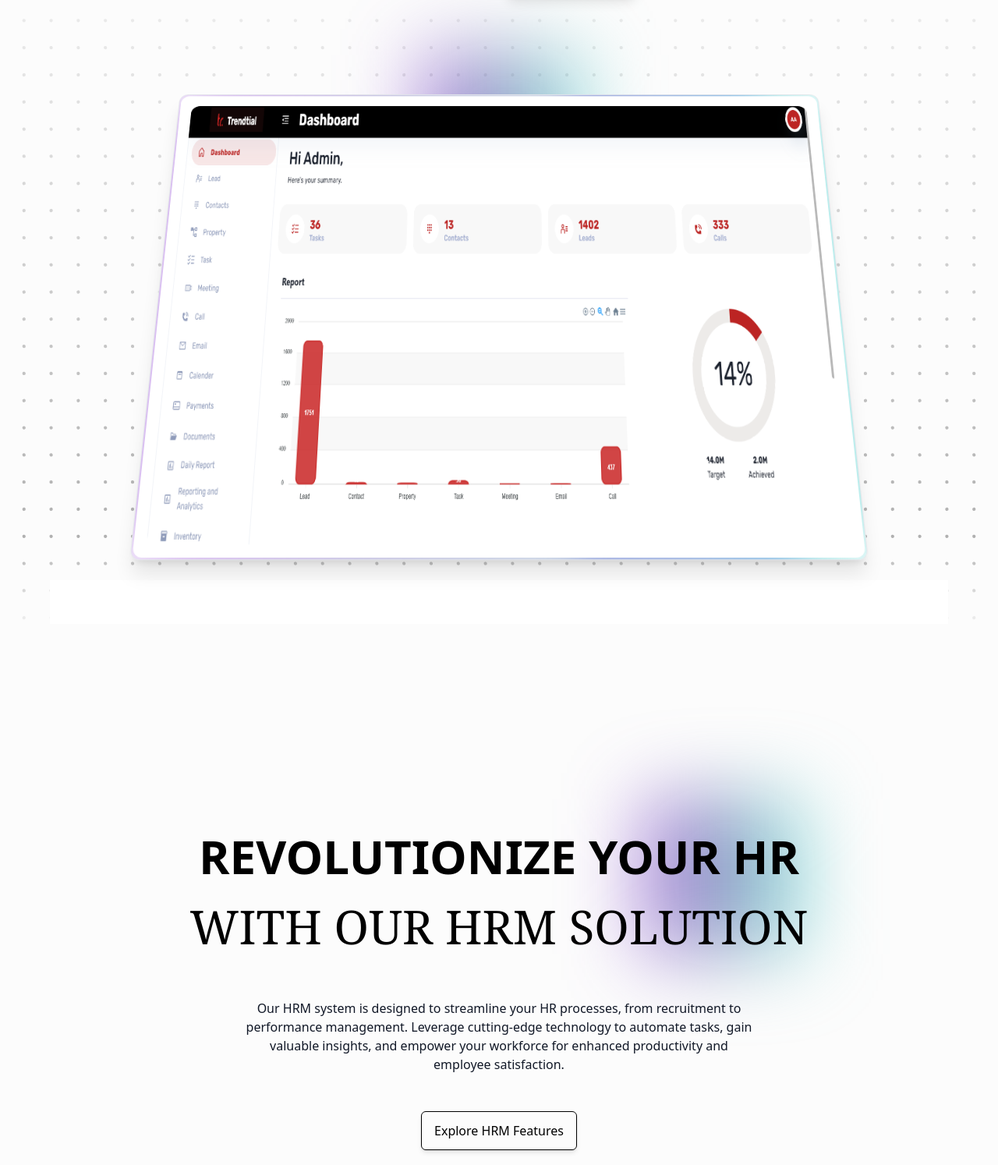
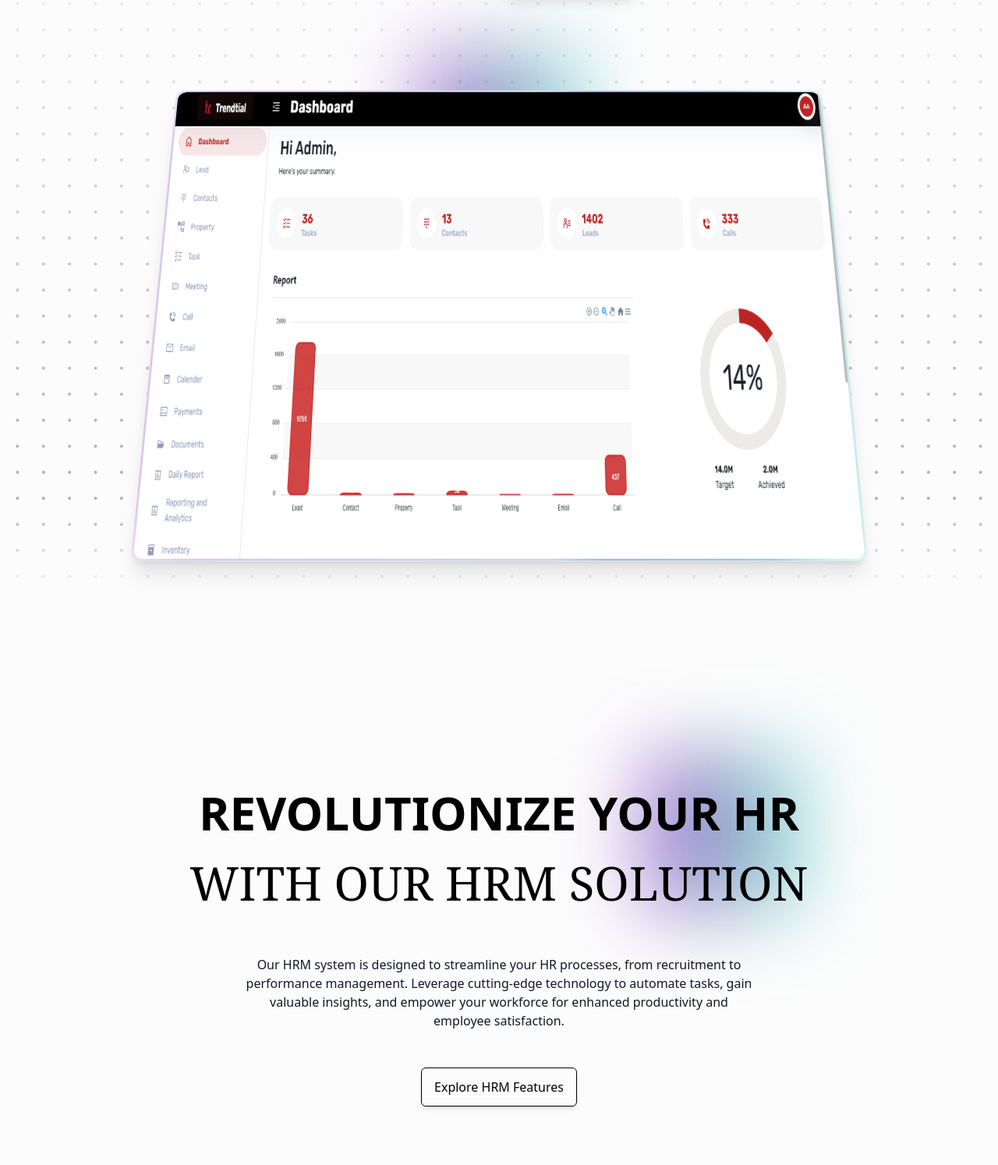
Before and after one commit to Haroon2697/HRM, a website: page index.html in a window 1280 px wide. Shown: the part 578-2072 px from the top of the page at 78% size. Drawn offline with nearby package versions, Linux system fonts and the light colour scheme; a web font is replaced by a local one.

```diff
--- a/index.html
+++ b/index.html
@@ -309,7 +309,7 @@
 
 
                                 <!-- Replace the form with an image -->
-                                <div class="tw-flex tw-w-full tw-p-4 tw-bg-white dark:tw-bg-black tw-h-full tw-flex-col">
+                                <div class="tw-flex tw-w-full  tw-bg-white dark:tw-bg-black tw-h-full tw-flex-col">
                                     <div class="tw-flex tw-place-content-center tw-w-full tw-h-full">
                                         <img src="./assets/images/home/dash1.png" alt="Your Image Description" class="tw-rounded-xl" />
                                     </div>
@@ -323,14 +323,14 @@
 
 
 
-                                <div class="tw-flex tw-w-full tw-p-4 tw-bg-white dark:tw-bg-black tw-h-full tw-flex-col" id="pixa-playground">
+                                <div class="tw-flex tw-w-full tw-px-4 tw-bg-white dark:tw-bg-black tw-h-full tw-flex-col" id="pixa-playground">
                                     <div class="tw-relative tw-w-full tw-flex tw-place-content-center tw-h-full">
 
                                         <div class="prompt-container tw-overflow-y-auto tw-px-[5%] max-lg:tw-px-2 scrollbar max-lg:tw-max-h-[80%] tw-max-h-[550px]
-                                                    max-lg:tw-mt-12 tw-w-full tw-h-full tw-z-10 tw-flex tw-flex-col" id="prompt-container">
+                                                     tw-w-full tw-h-full tw-z-10 tw-flex tw-flex-col" id="prompt-container">
                                             <div class="tw-w-full tw-flex tw-text-center tw-flex-col tw-place-content-center">
 
-                                                <div class="tw-inline tw-mt-6 max-md:tw-mt-3">
+                                                <div class="tw-inline  max-md:tw-mt-3">
                                                     <span id="prompts-sample" ></span>
                                                 </div>
                                             </div>
@@ -356,7 +356,7 @@
         id="benefits"
     >
         <div class="tw-w-full tw-place-content-center tw-items-center
-                    tw-flex tw-flex-col tw-max-w-[900px] tw-gap-4 tw-p-4">
+                    tw-flex tw-flex-col tw-max-w-[900px] tw-gap-4 ">
             <div class="purple-bg-grad reveal-up tw-absolute tw-right-[20%] tw-top-[20%] tw-h-[200px] tw-w-[200px]"
             ></div>
             <h2 class="reveal-up tw-text-6xl max-lg:tw-text-4xl tw-text-center tw-leading-normal tw-uppercase">
```
